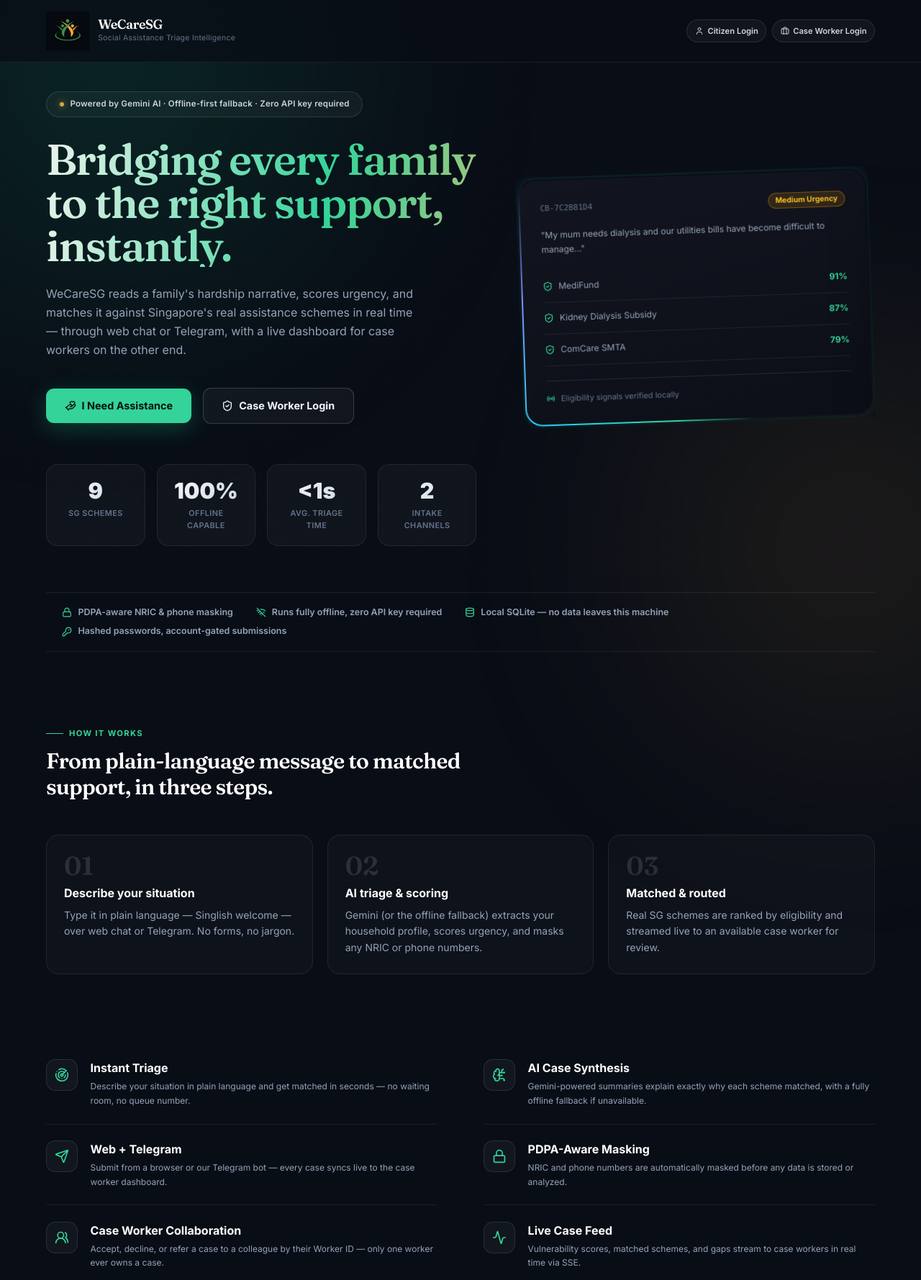
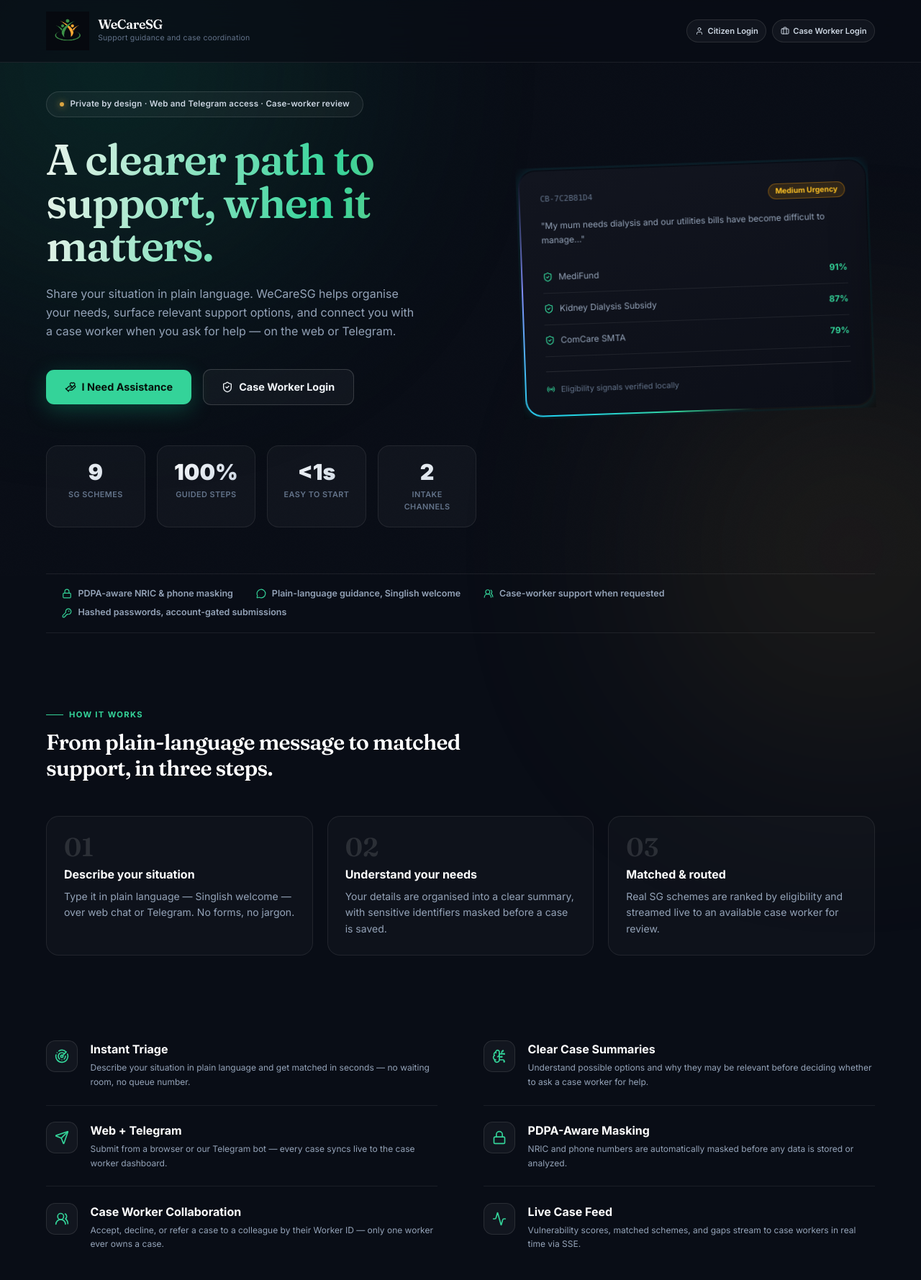
Before and after one commit to jacobleewh/wecaresg, a Flask app: page / in a window 1280 px wide. Shown: the top 1779 px of the page at 72% size. Run offline with Flask 3, Linux system fonts and the light colour scheme; some libraries are stand-ins or nearby versions.

Commit message:
Refresh public-facing support copy

```diff
--- a/carebridge-ai/templates/_guided_intake.html
+++ b/carebridge-ai/templates/_guided_intake.html
@@ -54,7 +54,6 @@
     </details>
     <h3 class="text-lg font-semibold text-white mb-3">Schemes, vouchers and practical support</h3>
     <div id="recommendation-schemes" class="space-y-4 mb-6"></div>
-    <div id="recommendation-sources" class="text-sm text-slate-300 mb-6"></div>
     <iframe id="search-suggestions" title="Google Search suggestions" sandbox="allow-popups allow-popups-to-escape-sandbox" referrerpolicy="no-referrer" class="hidden w-full border-0 mb-4"></iframe>
     <h3 class="text-lg font-semibold text-white mb-3">Needs to follow up</h3>
     <ul id="recommendation-gaps" class="list-disc pl-5 text-sm text-slate-300 space-y-2 mb-6"></ul>
--- a/carebridge-ai/templates/landing.html
+++ b/carebridge-ai/templates/landing.html
@@ -12,7 +12,7 @@
           </span>
           <span>
             <span class="font-display block text-lg font-semibold tracking-tight text-white leading-none">WeCareSG</span>
-            <span class="block text-[10.5px] text-slate-500 tracking-wide mt-0.5">Social Assistance Triage Intelligence</span>
+            <span class="block text-[10.5px] text-slate-500 tracking-wide mt-0.5">Support guidance and case coordination</span>
           </span>
         </a>
       </div>
@@ -33,15 +33,14 @@
     <section id="product" class="max-w-[1200px] w-full mx-auto px-6 pt-8 sm:pt-10 pb-16 grid grid-cols-1 lg:grid-cols-[1.1fr_0.9fr] gap-16 items-center">
       <div>
         <div class="premium-badge mb-7">
-          Powered by Gemini AI &middot; Offline-first fallback &middot; Zero API key required
+          Private by design &middot; Web and Telegram access &middot; Case-worker review
         </div>
         <h2 class="font-display text-4xl sm:text-6xl font-semibold tracking-tight leading-[1.08] text-gradient mb-6">
-          Bridging every family to the right support, instantly.
+          A clearer path to support, when it matters.
         </h2>
         <p class="text-base text-slate-400 max-w-lg mb-10 leading-relaxed">
-          WeCareSG reads a family's hardship narrative, scores urgency, and matches it against
-          Singapore's real assistance schemes in real time &mdash; through web chat or Telegram, with a
-          live dashboard for case workers on the other end.
+          Share your situation in plain language. WeCareSG helps organise your needs, surface relevant
+          support options, and connect you with a case worker when you ask for help &mdash; on the web or Telegram.
         </p>
 
         <div class="flex flex-wrap items-center gap-4 mb-14">
@@ -62,11 +61,11 @@
           </div>
           <div class="premium-stat">
             <div class="premium-stat-value"><span class="count-up" data-target="100">0</span>%</div>
-            <div class="premium-stat-label">Offline Capable</div>
+            <div class="premium-stat-label">Guided Steps</div>
           </div>
           <div class="premium-stat">
             <div class="premium-stat-value">&lt;<span class="count-up" data-target="1">0</span>s</div>
-            <div class="premium-stat-label">Avg. Triage Time</div>
+            <div class="premium-stat-label">Easy to Start</div>
           </div>
           <div class="premium-stat">
             <div class="premium-stat-value"><span class="count-up" data-target="2">0</span></div>
@@ -120,8 +119,8 @@
     <section id="trust" class="max-w-[1200px] w-full mx-auto px-6">
       <div class="trust-strip">
         <span class="trust-item"><i data-lucide="lock" class="w-3.5 h-3.5 text-emerald-400"></i>PDPA-aware NRIC &amp; phone masking</span>
-        <span class="trust-item"><i data-lucide="wifi-off" class="w-3.5 h-3.5 text-emerald-400"></i>Runs fully offline, zero API key required</span>
-        <span class="trust-item"><i data-lucide="database" class="w-3.5 h-3.5 text-emerald-400"></i>Local SQLite &mdash; no data leaves this machine</span>
+        <span class="trust-item"><i data-lucide="message-circle" class="w-3.5 h-3.5 text-emerald-400"></i>Plain-language guidance, Singlish welcome</span>
+        <span class="trust-item"><i data-lucide="users-round" class="w-3.5 h-3.5 text-emerald-400"></i>Case-worker support when requested</span>
         <span class="trust-item"><i data-lucide="key-round" class="w-3.5 h-3.5 text-emerald-400"></i>Hashed passwords, account-gated submissions</span>
       </div>
     </section>
@@ -140,8 +139,8 @@
         </div>
         <div class="step-card">
           <div class="step-number">02</div>
-          <h4 class="font-bold text-white mb-2">AI triage &amp; scoring</h4>
-          <p class="text-sm text-slate-400 leading-relaxed">Gemini (or the offline fallback) extracts your household profile, scores urgency, and masks any NRIC or phone numbers.</p>
+          <h4 class="font-bold text-white mb-2">Understand your needs</h4>
+          <p class="text-sm text-slate-400 leading-relaxed">Your details are organised into a clear summary, with sensitive identifiers masked before a case is saved.</p>
         </div>
         <div class="step-card">
           <div class="step-number">03</div>
@@ -180,8 +179,8 @@
         <div class="feature-row">
           <div class="feature-icon-box"><i data-lucide="brain-circuit" class="w-5 h-5 text-emerald-400"></i></div>
           <div>
-            <h4 class="font-bold text-white mb-1">AI Case Synthesis</h4>
-            <p class="text-xs text-slate-400 leading-relaxed">Gemini-powered summaries explain exactly why each scheme matched, with a fully offline fallback if unavailable.</p>
+            <h4 class="font-bold text-white mb-1">Clear Case Summaries</h4>
+            <p class="text-xs text-slate-400 leading-relaxed">Understand possible options and why they may be relevant before deciding whether to ask a case worker for help.</p>
           </div>
         </div>
         <div class="feature-row">
```
Also changed, not shown: carebridge-ai/static/js/guided-intake.js (+0 -12 lines).
